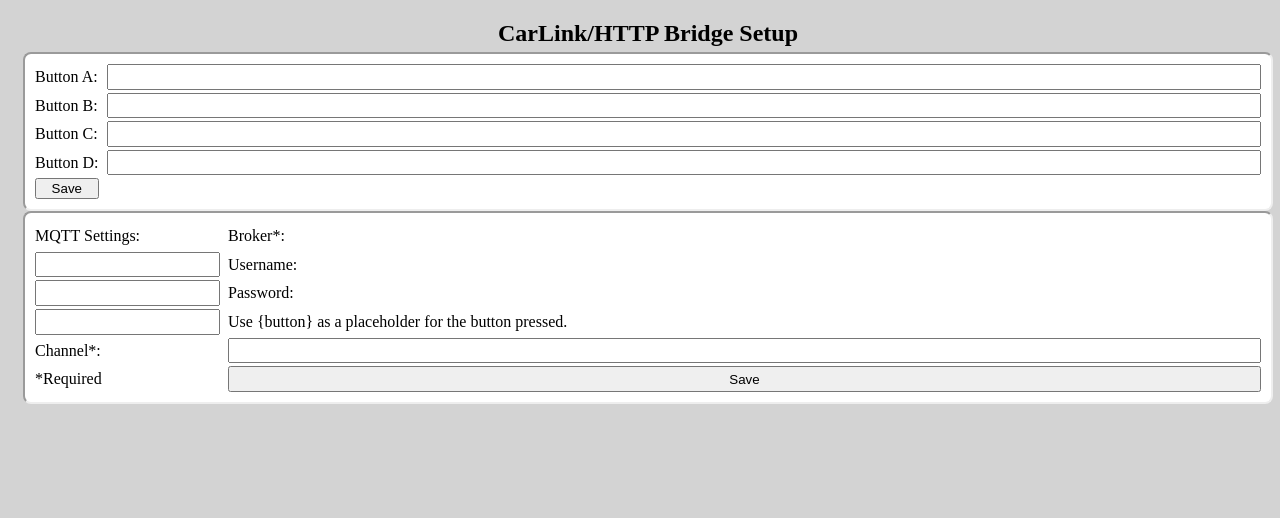
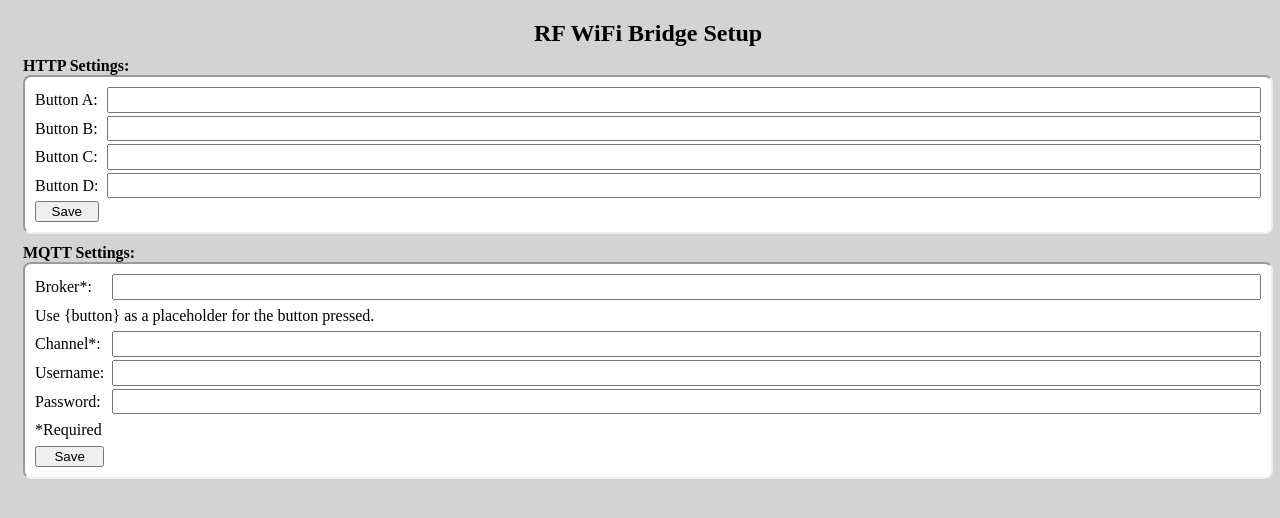
Before and after one commit to ibrewster/piremote, a Flask app: page / in a window 1280 px wide. Shown: the top 518 px of the page. Run offline with Flask 3, Linux system fonts and the light colour scheme; parts of the project's set-up code (start-up, migrations or seed data) failed here and were passed over.

Commit message:
Implement MQTT via settings in web interface

```diff
--- a/CarBridge/main.py
+++ b/CarBridge/main.py
@@ -4,9 +4,20 @@
 
 @app.route('/')
 def index():
-    template_args={}
+
     with shelve.open(SETTINGS_FILE) as settings:
         targets = settings.get('targets', {})
+        mqtt_broker = settings.get('mqtt_broker', '')
+        mqtt_user = settings.get('mqtt_user', '')
+        mqtt_password = settings.get('mqtt_password', '')
+        mqtt_channel = settings.get('mqtt_channel', '')
+
+    template_args={
+        'mqtt_broker': mqtt_broker,
+        'mqtt_user': mqtt_user,
+        'mqtt_password': mqtt_password,
+        'mqtt_channel': mqtt_channel,
+    }
 
     for button,url in targets.items():
         if url is None:
@@ -26,3 +37,11 @@
         settings['targets'] = targets
 
     return flask.redirect(flask.url_for("index"))
+
+@app.route('/setMQTT', methods=["POST"])
+def setMQTT():
+    with shelve.open(SETTINGS_FILE) as settings:
+        for setting in flask.request.form:
+            settings[setting] = flask.request.form[setting]
+
+    return flask.redirect(flask.url_for("index"))
--- a/CarBridge/templates/targets.html
+++ b/CarBridge/templates/targets.html
@@ -36,10 +36,22 @@
             margin-bottom:5px;
         }
 
+        #placeholder{
+            grid-column: 1/3;
+        }
+
+        .title{
+            font-weight:bold;
+            margin-top:10px;
+        }
+
     </style>
 </head>
 <body>
-    <h2>CarLink/HTTP Bridge Setup</h2>
+    <h2>RF WiFi Bridge Setup</h2>
+    <div class="title">
+        HTTP Settings:
+    </div>
     <div class="main">
         <form method="POST" action="setTargets">
             <label for="buttona">Button A: </label><input name="button_1" id="1" value="{{button_1}}">
@@ -49,15 +61,17 @@
             <input type="submit" value="Save">
         </form>
     </div>
+    <div class="title">
+        MQTT Settings:
+    </div>
     <div class="main">
         <form method="POST" action="setMQTT">
-            MQTT Settings:
             <label for="mqtt_broker">Broker*: </label><input name="mqtt_broker" id="broker" value="{{mqtt_broker}}">
+            <div id="placeholder">Use {button} as a placeholder for the button pressed.</div>
+            <label for="mqtt_channel">Channel*: </label><input name="mqtt_channel" id="mqtt_channel" value="{{mqtt_channel}}">
             <label for="mqtt_user">Username: </label><input name="mqtt_user" id="mqtt_user" value="{{mqtt_user}}">
             <label for="mqtt_password">Password: </label><input type=password name="mqtt_password" id="mqtt_password" value="{{mqtt_password}}">
-            Use {button} as a placeholder for the button pressed.
-            <label for="mqtt_channel">Channel*: </label><input name="mqtt_channel" id="mqtt_channel" value="{{mqtt_channel}}">
-            *Required
+            <div>*Required</div><div></div>
             <input type="submit" value="Save">
         </form>
     </div>
```
Also changed, not shown: CarBridge/watcher.py (+8 -6 lines).
